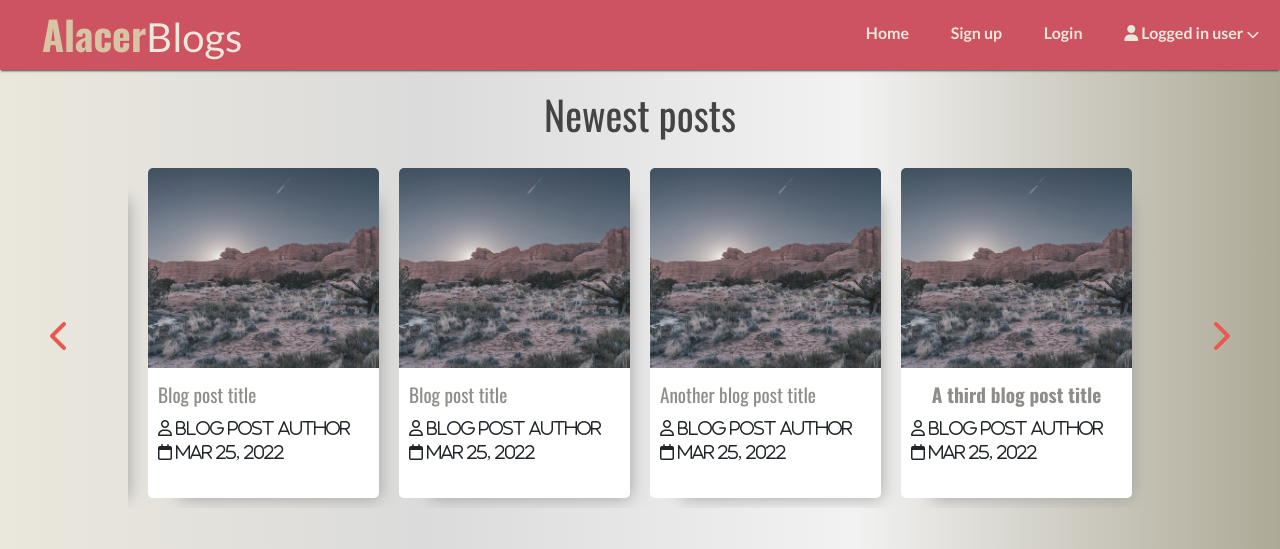
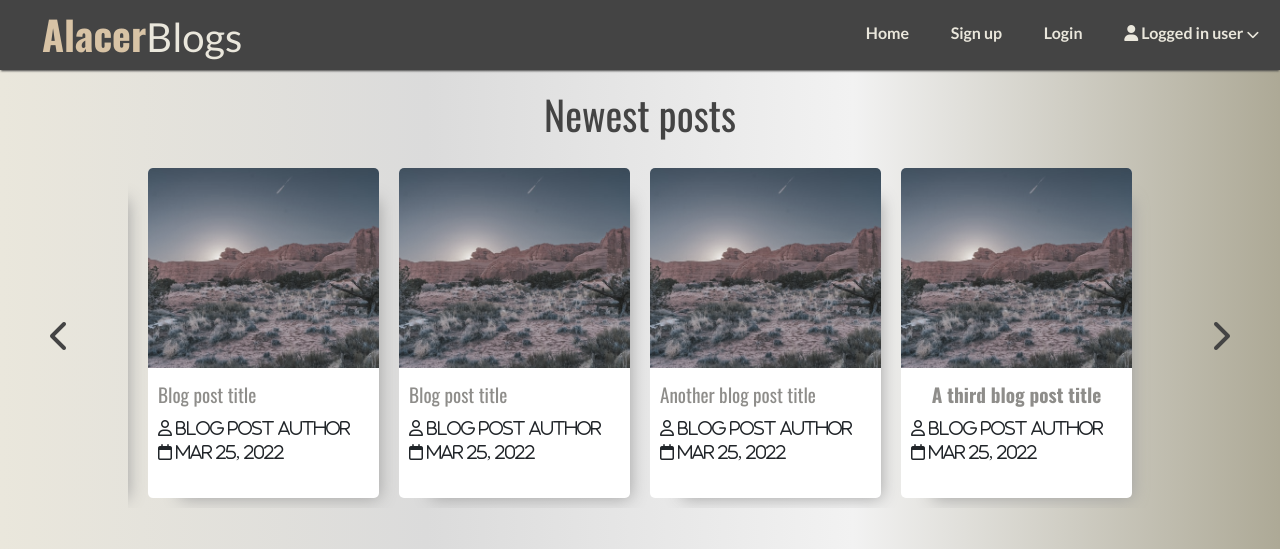
Before and after one commit to SarahWimark/Blog, a PHP site: page /Projekt/ in a window 1280 px wide. Shown: the top 549 px of the page. Run offline with PHP 8.4, Linux system fonts and the light colour scheme; some libraries are stand-ins or nearby versions.

Commit message:
Changing some styling

```diff
--- a/src/styles/blog.css
+++ b/src/styles/blog.css
@@ -52,7 +52,8 @@
   top: 320px;
   right: 50px;
   font-size: 2rem;
-  color: #e85a4f;
+  color: #444;
+  /* color: #e85a4f; */
   cursor: pointer;
 }
 
@@ -61,7 +62,8 @@
   top: 320px;
   left: 50px;
   font-size: 2rem;
-  color: #e85a4f;
+  color: #444;
+  /* color: #e85a4f; */
   cursor: pointer;
 }
 
--- a/src/styles/header.css
+++ b/src/styles/header.css
@@ -1,6 +1,7 @@
 #main-header {
   height: 70px;
-  background-color: #cd5360;
+  /* background-color: #cd5360; */
+  background-color: #444;
   color: #eae7dc;
   font-family: "Lato", sans-serif;
   font-weight: bold;
```
